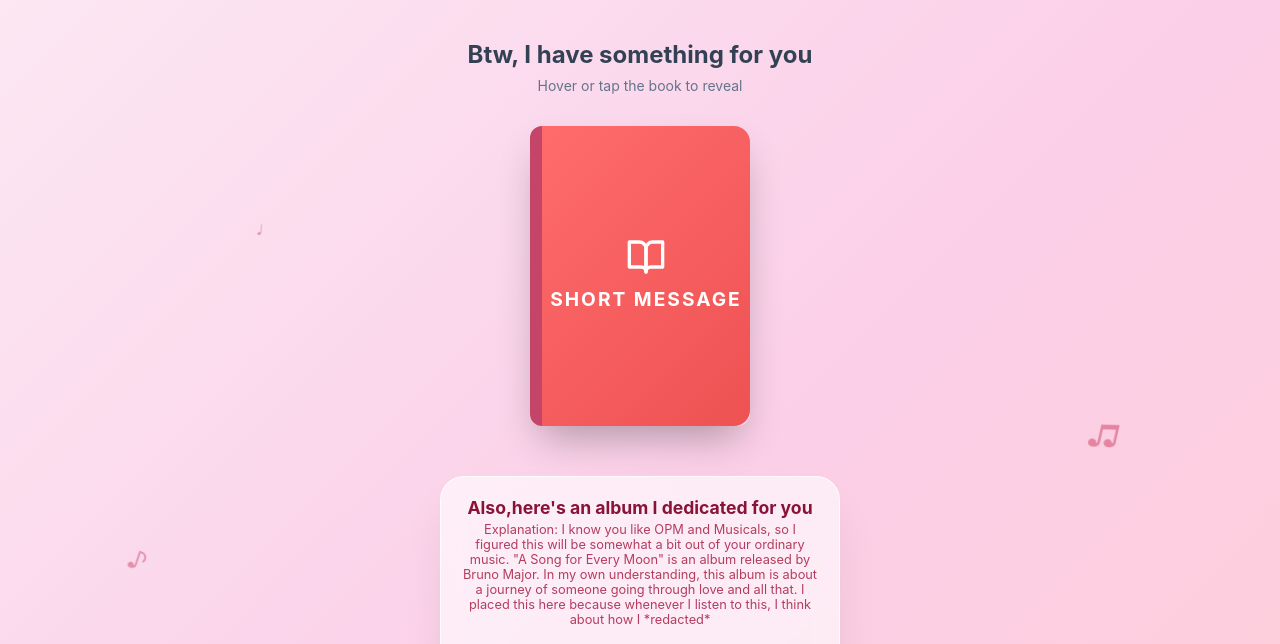
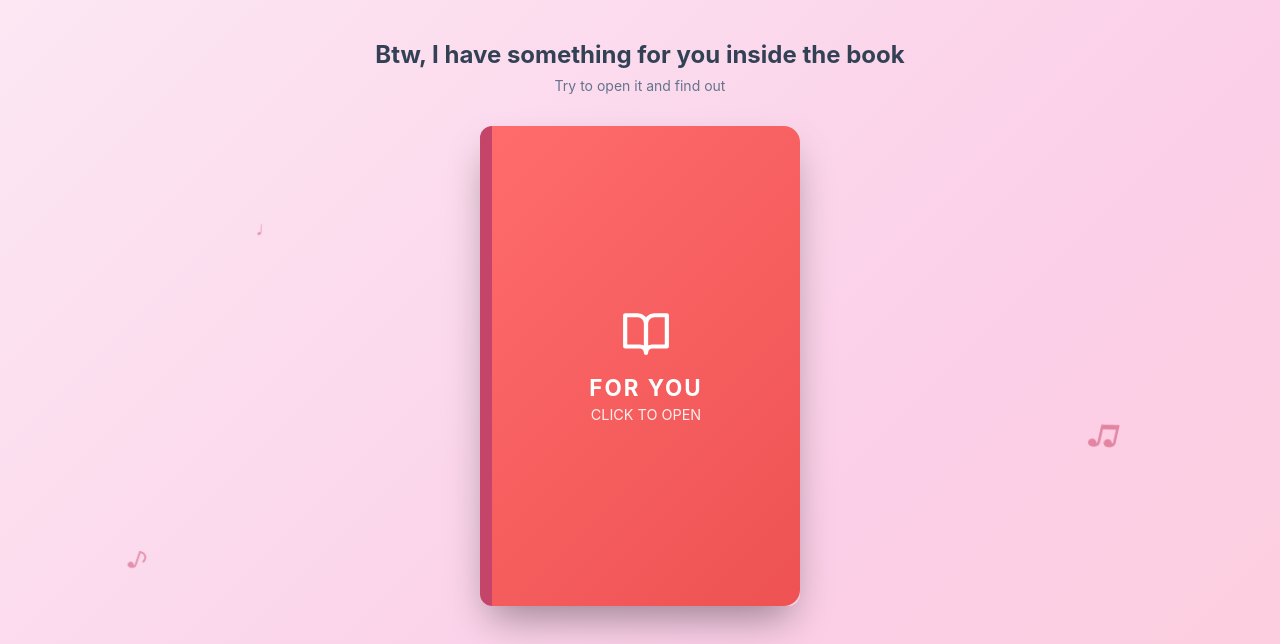
Before and after one commit to ReyDocs/Xmas_Gift_For_You, a plain HTML site: page confession.html in a window 1280 px wide. Shown: the top 644 px of the page. Drawn offline with Linux system fonts and the light colour scheme; grey boxes are pictures that could not be loaded.

```diff
--- a/confession.html
+++ b/confession.html
@@ -1,116 +1,94 @@
 <!DOCTYPE html>
 <html lang="en">
 <head>
-    <meta charset="UTF-8" />
-    <meta name="viewport" content="width=device-width, initial-scale=1.0" />
+    <meta charset="UTF-8">
+    <meta name="viewport" content="width=device-width, initial-scale=1.0">
     <title>Your Gift</title>
-    <link rel="stylesheet" href="styles.css" />
+    <link rel="stylesheet" href="styles.css">
 </head>
 <body class="gift-page">
+
     <!-- Floating Notes Background -->
-    <div
-      class="music-note"
-      style="left: 10%; top: 80%; font-size: 24px; animation-delay: 0s"
-    >
-      ♪
-    </div>
-    <div
-      class="music-note"
-      style="left: 85%; top: 60%; font-size: 32px; animation-delay: 1.5s"
-    >
-      ♫
-    </div>
-    <div
-      class="music-note"
-      style="left: 20%; top: 30%; font-size: 20px; animation-delay: 3s"
-    >
-      ♩
-    </div>
-    <div
-      class="music-note"
-      style="left: 70%; top: 85%; font-size: 28px; animation-delay: 4.5s"
-    >
-      ♬
-    </div>
+    <div class="music-note" style="left: 10%; top: 80%; font-size: 24px; animation-delay: 0s;">♪</div>
+    <div class="music-note" style="left: 85%; top: 60%; font-size: 32px; animation-delay: 1.5s;">♫</div>
+    <div class="music-note" style="left: 20%; top: 30%; font-size: 20px; animation-delay: 3s;">♩</div>
+    <div class="music-note" style="left: 70%; top: 85%; font-size: 28px; animation-delay: 4.5s;">♬</div>
 
     <!-- SECTION 1: THE BOOK -->
     <div>
-      <h2>Btw, I have something for you</h2>
-      <p class="hint">Hover or tap the book to reveal</p>
+        <h2>Btw, I have something for you inside the book</h2>
+        <p class="hint">Try to open it and find out</p>
+
+        <!-- Hidden Checkbox for Click Interaction -->
+        <input type="checkbox" id="book-toggle" class="book-toggle">
 
         <div class="perspective-container">
             <div class="book">
+                <!-- Inner Page (The Content) -->
                 <div class="inner-page">
+                    <!-- Close Button -->
+                    <label for="book-toggle" class="close-btn" title="Close Book">×</label>
+
+                    <div class="content-scroll">
                         <div class="inner-heart">♥</div>
-            <p style="font-weight: bold; color: #1e293b; font-size: 1rem">
-              If you haven't noticed it yet, this is a confession.
+                        <h3>If you haven't noticed it yet, this is a confession.</h3>
+                        <br>
+
+                        <!-- PASTE YOUR 2000+ WORDS HERE -->
+                        <div class="long-text">
+                            <p>Let me state the obvious first—I like you. I don't want to overwhelm you, I just wanna express myself, considering that I might not have the slightest chance of this feeling being reciprocated and this should've been done face to face but nauna kang umuwi so here I go hehehe.</p>
+
+                            <p>This feeling is unique from what I've experienced before because I never planned on liking you, it just came naturally. From the moment we started talking, I felt the synchrony between our personalities because mega yappers pala tayo and I initially thought, "finally, another yapper friend yeyyy" but turns out, I'm wrong. I was mesmerized by your voice, that's what hooked me at first kasi ang ganda talaga ng voice mo, like legit. The more we hung out together, the more I realized that what I'm feeling towards you is different and I eventually fell for your personality. I don't know how to explain it, but with everytime I see you, I start acting differently. You're really something else HAHAHAHAHAH.
 </p>
-            <p style="font-size: 0.8rem; color: #64748b; margin-top: 5px">
-              Let me state the obvious first—I like you. don't want to overwhelm
-              you, I just wanna express myself, considering that I might not
-              have the slightest chance of this feeling being reciprocated and
-              this should've been done face to face but nauna kang umuwi so here
-              I go hehehe.
+
+                            <p>Now, this confession is just my way of telling and expressing what I feel towards you because I felt like you should know about this. I don't really expect a reciprocation but I am really want to get to know you deeply as a person, get to know your personality even more, your habits, everything. I like you, Angie. Merry Christmas, and God Bless you and your family.
 </p>
-          </div>
-          <div class="cover">
-            <svg
-              xmlns="http://www.w3.org/2000/svg"
-              width="40"
-              height="40"
-              viewBox="0 0 24 24"
-              fill="none"
-              stroke="currentColor"
-              stroke-width="2"
-              stroke-linecap="round"
-              stroke-linejoin="round"
-              style="margin-bottom: 10px"
-            >
-              <path d="M2 3h6a4 4 0 0 1 4 4v14a3 3 0 0 0-3-3H2z"></path>
-              <path d="M22 3h-6a4 4 0 0 0-4 4v14a3 3 0 0 1 3-3h7z"></path>
-            </svg>
-            <div
-              style="font-weight: bold; letter-spacing: 2px; font-size: 1.2rem"
-            >
-              Short Message
-            </div>
-            <div
-              style="font-size: 0.75rem; opacity: 0.8; margin-top: 5px"
-            ></div>
-          </div>
+                             <p>*By the time I'm writing this segment, you're really not talking to me atm or rather, we have no online interaction HAHAHAHAHAHAH. When you manage to read this, you can either ignore it, or you can respond as well.*</p>
+
+                            <br>
+                            <p class="signature">Let's stay friends plss,<br>Rain</p>
                         </div>
                     </div>
                 </div>
 
-    <!-- SECTION 2: THE PLAYLIST (ID for anchor linking) -->
+                <!-- Cover (The Click Trigger) -->
+                <label for="book-toggle" class="cover">
+                    <svg xmlns="http://www.w3.org/2000/svg" width="50" height="50" viewBox="0 0 24 24" fill="none" stroke="currentColor" stroke-width="2" stroke-linecap="round" stroke-linejoin="round" style="margin-bottom: 15px;">
+                        <path d="M2 3h6a4 4 0 0 1 4 4v14a3 3 0 0 0-3-3H2z"></path>
+                        <path d="M22 3h-6a4 4 0 0 0-4 4v14a3 3 0 0 1 3-3h7z"></path>
+                    </svg>
+                    <div style="font-weight: bold; letter-spacing: 2px; font-size: 1.4rem;">For you</div>
+                    <div style="font-size: 0.9rem; opacity: 0.9; margin-top: 5px;">Click to Open</div>
+                </label>
+            </div>
+        </div>
+    </div>
+
+    <!-- SECTION 2: THE PLAYLIST -->
     <div id="playlist" class="player-card">
         <div class="player-header">
             <h3>Also,here's an album I dedicated for you</h3>
             <p>
-          Explanation: I know you like OPM and Musicals, so I figured this will
-          be somewhat a bit out of your ordinary music. "A Song for Every Moon"
-          is an album released by Bruno Major. In my own understanding, this
-          album is about a journey of someone going through love and all that. I
-          placed this here because whenever I listen to this, I think about how
-          I *redacted*
+                Explanation: I know you like OPM and Musicals,
+                so I figured this will be somewhat a bit out of your
+                ordinary music. "A Song for Every Moon" is an album
+                released by Bruno Major. In my own understanding, this
+                album is about a journey of someone going through love and all that.
+                I placed this here because whenever I listen to this, I think about how I
+                went from seeing you as friend and transitioning to liking you more than a
+                friend. I dedicated the song "Like someone In Love" for you. Enjoyyy!!!!
             </p>
         </div>
 
         <div class="spotify-wrapper">
-        <!-- Spotify Embed -->
-        <iframe
-          style="border-radius: 12px"
-          src="https://open.spotify.com/embed/album/3IGPQEGAiZZI4Iba81GNq5?utm_source=generator"
-          width="100%"
-          height="352"
-          frameborder="0"
-          allowfullscreen=""
-          allow="autoplay; clipboard-write; encrypted-media; fullscreen; picture-in-picture"
-          loading="lazy"
-        ></iframe>
+            <iframe style="border-radius:12px" src="https://open.spotify.com/embed/album/3IGPQEGAiZZI4Iba81GNq5?utm_source=generator" width="100%" height="352" frameBorder="0" allowfullscreen="" allow="autoplay; clipboard-write; encrypted-media; fullscreen; picture-in-picture" loading="lazy"></iframe>
+        </div>
         </div>
     </div>
 
-    <a href="index.html" class="back-link"> ← Back to Home </a>
+    <a href="index.html" class="back-link">
+        ← Back to Home
+    </a>
+
 </body>
 </html>
--- a/styles.css
+++ b/styles.css
@@ -33,13 +33,9 @@ body {
   /* --- GLOBAL CENTERING --- */
   display: flex;
   flex-direction: column;
-  align-items: center; /* Horizontal Center */
-  justify-content: center; /* Vertical Center */
+  align-items: center;
+  justify-content: center;
 }
-
-/* --- PAGE LAYOUTS --- */
-/* (Specific layout tweaks are no longer needed for centering since body handles it,
-   but we keep gap logic here) */
 
 body.gift-page {
   gap: 50px;
@@ -109,7 +105,6 @@ h2 {
   display: flex;
   align-items: center;
   gap: 10px;
-  /* Ensure header dots align nicely */
 }
 
 .dots {
@@ -147,9 +142,6 @@ h2 {
   color: #cbd5e1;
   line-height: 1.6;
   font-size: 0.95rem;
-  /* Code is typically left-aligned, but if you strictly want centered text: */
-  /* text-align: center; */
-  /* kept left-align for code aesthetics */
 }
 
 .terminal-body h3 {
@@ -223,7 +215,7 @@ h2 {
 .gift-btn {
   display: inline-flex;
   align-items: center;
-  justify-content: center; /* Center content inside button */
+  justify-content: center;
   gap: 10px;
   background-color: var(--primary-rose);
   color: white;
@@ -252,7 +244,7 @@ h2 {
   font-size: 0.9rem;
   display: flex;
   align-items: center;
-  justify-content: center; /* Center content */
+  justify-content: center;
   gap: 8px;
   padding: 10px 20px;
   background: rgba(255, 255, 255, 0.5);
@@ -265,7 +257,7 @@ h2 {
   background: rgba(255, 255, 255, 0.8);
 }
 
-/* --- COMPONENT: MUSIC/PLAYLIST CARD (Quick Link) --- */
+/* --- COMPONENT: MUSIC/PLAYLIST CARD --- */
 .playlist-card {
   background: white;
   width: 100%;
@@ -377,13 +369,19 @@ h2 {
   height: 14px;
 }
 
-/* --- 3D BOOK STYLES --- */
+/* --- 3D BOOK & LONG CONTENT STYLES --- */
+
+/* Hidden Checkbox logic */
+input.book-toggle {
+  display: none;
+}
+
 .perspective-container {
-  perspective: 1000px;
-  width: 220px;
-  height: 300px;
-  /* Center container if not flex child */
+  perspective: 1500px; /* Increased perspective for bigger book */
+  width: 320px; /* Increased Width */
+  height: 480px; /* Increased Height for more text */
   margin: 0 auto;
+  max-width: 90vw; /* Mobile safety */
 }
 
 .book {
@@ -392,16 +390,13 @@ h2 {
   height: 100%;
   transform-style: preserve-3d;
   transition: transform 0.8s cubic-bezier(0.175, 0.885, 0.32, 1.275);
-  box-shadow: 0 20px 40px -10px rgba(0, 0, 0, 0.3);
+  box-shadow: 0 20px 40px -10px rgba(0, 0, 0, 0.4);
   border-radius: 12px;
 }
 
-.perspective-container:hover .cover {
-  transform: rotateY(-160deg);
-}
-
-.perspective-container:active .cover {
-  transform: rotateY(-160deg);
+/* The Toggle Logic: When checked, rotate the COVER */
+input.book-toggle:checked ~ .perspective-container .book .cover {
+  transform: rotateY(-180deg);
 }
 
 .cover {
@@ -413,7 +408,7 @@ h2 {
   background: linear-gradient(135deg, #ff6b6b 0%, #ee5253 100%);
   border-radius: 12px 16px 16px 12px;
   transform-origin: left;
-  transition: transform 0.6s cubic-bezier(0.23, 1, 0.32, 1);
+  transition: transform 0.8s cubic-bezier(0.645, 0.045, 0.355, 1);
   z-index: 10;
   display: flex;
   flex-direction: column;
@@ -439,31 +434,82 @@ h2 {
   backface-visibility: hidden;
 }
 
+/* INNER PAGE (The Content) */
 .inner-page {
   position: absolute;
-  top: 4px;
-  left: 4px;
-  right: 4px;
-  bottom: 4px;
+  top: 0;
+  left: 0;
+  width: 100%;
+  height: 100%;
   background: white;
-  border-radius: 8px 12px 12px 8px;
+  border-radius: 12px 16px 16px 12px; /* Match cover shape */
   display: flex;
   flex-direction: column;
   align-items: center;
-  justify-content: center;
-  text-align: center;
   z-index: 1;
   background-image: linear-gradient(to right, #e3e3e3 1px, transparent 1px);
-  background-size: 20px 100%;
-  box-shadow: inset 5px 0 10px rgba(0, 0, 0, 0.1);
-  padding: 20px;
+  background-size: 24px 100%;
+  box-shadow: inset 10px 0 20px rgba(0, 0, 0, 0.1);
+  padding: 10px 4px 10px 10px; /* Padding for spine */
+}
+
+/* Container for text to allow scrolling */
+.content-scroll {
+  width: 100%;
+  height: 100%;
+  padding: 20px 20px 40px 20px;
+  overflow-y: auto; /* Enable Vertical Scroll */
+  overflow-x: hidden;
+
+  /* Scrollbar styling for Firefox */
+  scrollbar-width: thin;
+  scrollbar-color: #fca5a5 transparent;
+}
+
+/* Scrollbar styling for Webkit */
+.content-scroll::-webkit-scrollbar {
+  width: 6px;
+}
+.content-scroll::-webkit-scrollbar-thumb {
+  background-color: #fca5a5;
+  border-radius: 10px;
 }
 
 .inner-heart {
   color: #ef4444;
-  font-size: 40px;
+  font-size: 32px;
   margin-bottom: 10px;
+  text-align: center;
+  width: 100%;
   animation: pulse 1.5s infinite;
+}
+
+.long-text {
+  font-family: "Georgia", "Times New Roman", serif;
+  font-size: 1rem;
+  line-height: 1.6;
+  color: #334155;
+  text-align: left;
+}
+
+.long-text p {
+  margin-bottom: 15px;
+}
+
+.close-btn {
+  position: absolute;
+  top: 10px;
+  right: 15px;
+  font-size: 24px;
+  color: #94a3b8;
+  cursor: pointer;
+  z-index: 20;
+  font-weight: bold;
+  transition: color 0.2s;
+}
+
+.close-btn:hover {
+  color: #ef4444;
 }
 
 @keyframes pulse {
```
Lines whose indentation alone changed are shown as unchanged.
